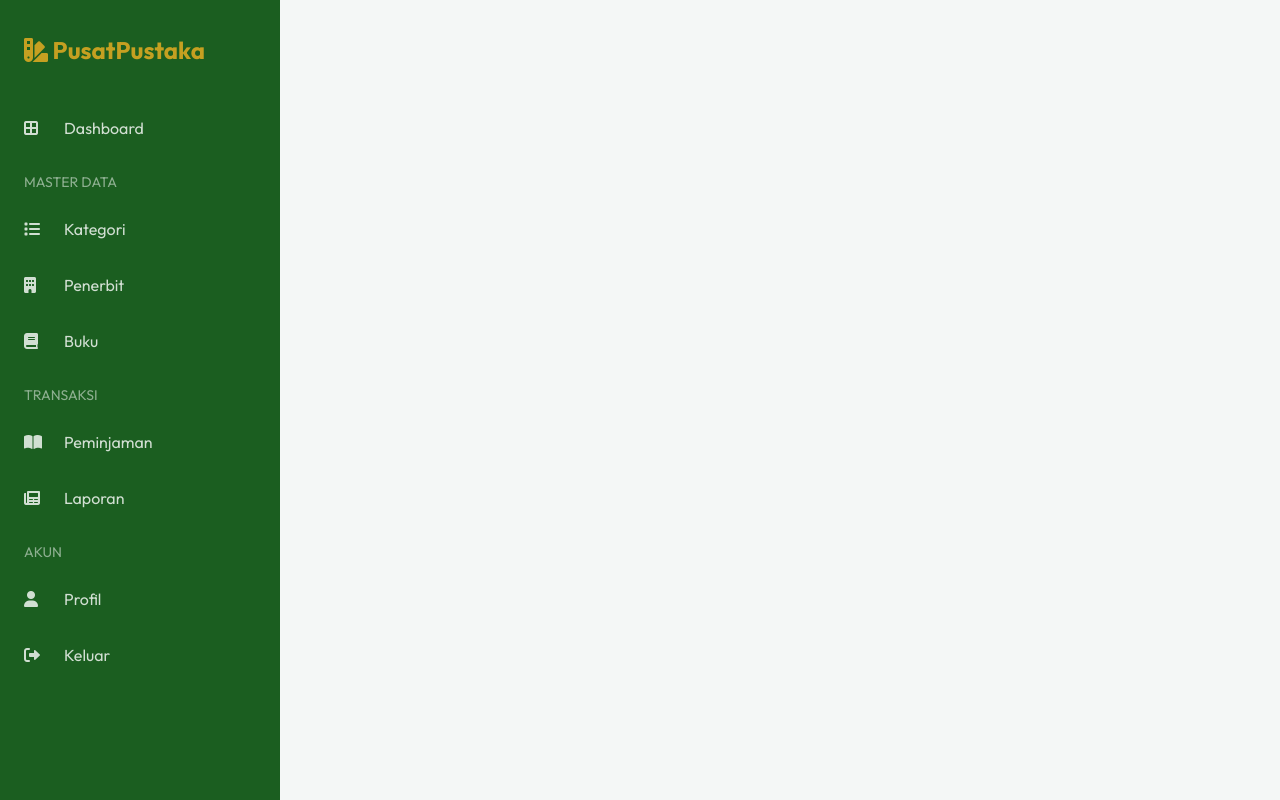
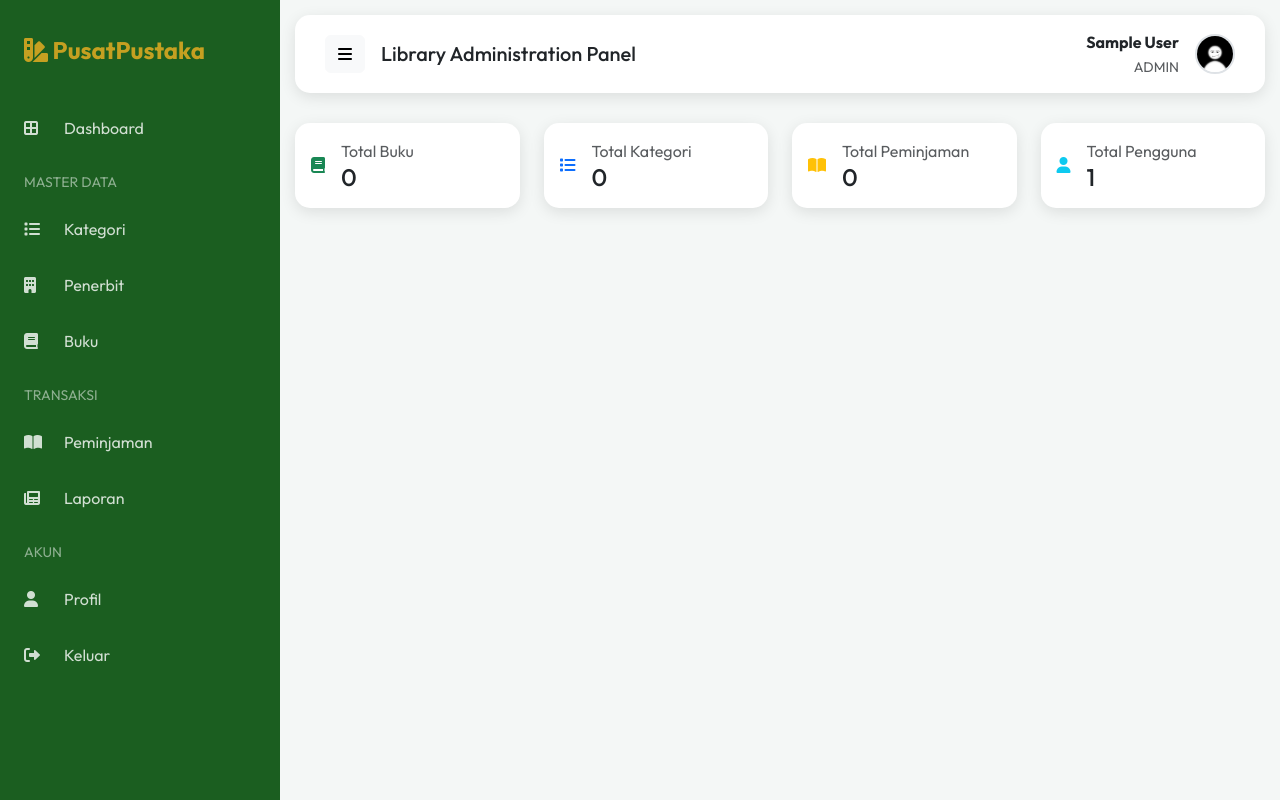
Before and after one commit to mifthrizky/phpnative_pusatpustaka, a PHP site: page /admin/dashboard.php in a window 1280 px wide. Run offline with PHP 8.4, Linux system fonts and the light colour scheme; the visitor is signed in with stand-in values (Sample User, id 1); data that the repository does not hold is empty.

Commit message:
dashboard awal

```diff
--- a/admin/dashboard.php
+++ b/admin/dashboard.php
@@ -1,183 +1,72 @@
 <?php
-session_start();
+require_once '../layouts/header.php';
 
+// Ambil data untuk statistik
+$jml_buku = mysqli_fetch_assoc(mysqli_query($koneksi, "SELECT COUNT(*) as total FROM buku"))['total'];
+$jml_kategori = mysqli_fetch_assoc(mysqli_query($koneksi, "SELECT COUNT(*) as total FROM kategori"))['total'];
+$jml_peminjaman = mysqli_fetch_assoc(mysqli_query($koneksi, "SELECT COUNT(*) as total FROM peminjaman"))['total'];
+$jml_pengguna = mysqli_fetch_assoc(mysqli_query($koneksi, "SELECT COUNT(*) as total from pengguna"))['total'];
 ?>
-<!DOCTYPE html>
-<html lang="en">
 
-<head>
-    <meta charset="UTF-8">
-    <meta name="viewport" content="width=device-width, initial-scale=1.0">
-    <title>Dashboard - PusatPustaka</title>
-    <!-- Bootstrap 5 -->
-    <link rel="stylesheet" href="../assets/css/bootstrap.min.css">
-    <!-- Google Fonts -->
-    <link href="https://fonts.googleapis.com/css2?family=Outfit:wght@100..900&display=swap" rel="stylesheet">
-    <!-- font awesome -->
-    <link rel="stylesheet" href="https://cdnjs.cloudflare.com/ajax/libs/font-awesome/6.0.0/css/all.min.css">
+<div class="row">
+    <!-- Total Buku -->
+    <div class="col-md-3 mb-4">
+        <card class=" card card-custom bg-white p-3">
+            <div class="d-flex align-items-center">
+                <div class="feature-icon text-success mb-0 me-3">
+                    <i class="fas fa-book"></i>
+                </div>
+                <div>
+                    <div class="text-muted mb-0">Total Buku</div>
+                    <div class="h4 mb-0"><?= $jml_buku ?></div>
+                </div>
+            </div>
+        </card>
+    </div>
+    <!-- Total Kategori -->
+    <div class="col-md-3 mb-4">
+        <card class=" card card-custom bg-white p-3">
+            <div class="d-flex align-items-center">
+                <div class="feature-icon text-primary mb-0 me-3">
+                    <i class="fas fa-list"></i>
+                </div>
+                <div>
+                    <div class="text-muted mb-0">Total Kategori</div>
+                    <div class="h4 mb-0"><?= $jml_kategori ?></div>
+                </div>
+            </div>
+        </card>
+    </div>
+    <!-- Total Peminjaman -->
+    <div class="col-md-3 mb-4">
+        <card class=" card card-custom bg-white p-3">
+            <div class="d-flex align-items-center">
+                <div class="feature-icon text-warning mb-0 me-3">
+                    <i class="fas fa-book-open"></i>
+                </div>
+                <div>
+                    <div class="text-muted mb-0">Total Peminjaman</div>
+                    <div class="h4 mb-0"><?= $jml_peminjaman ?></div>
+                </div>
+            </div>
+        </card>
+    </div>
+    <!-- Total Pengguna -->
+    <div class="col-md-3 mb-4">
+        <card class=" card card-custom bg-white p-3">
+            <div class="d-flex align-items-center">
+                <div class="feature-icon text-info mb-0 me-3">
+                    <i class="fas fa-user"></i>
+                </div>
+                <div>
+                    <div class="text-muted mb-0">Total Pengguna</div>
+                    <div class="h4 mb-0"><?= $jml_pengguna ?></div>
+                </div>
+            </div>
+        </card>
+    </div>
+</div>
 
-    <!-- Custom Styles -->
-    <style>
-        :root {
-            --sidebar-bg: #1b5e20;
-            --premium-gold: #c5a021;
-        }
-
-        body {
-            margin: 0;
-            padding: 0;
-            font-family: 'Outfit', sans-serif;
-            background-color: #f4f7f6;
-        }
-
-        #wrapper {
-            display: flex;
-            min-height: 100vh;
-        }
-
-        #sidebar-wrapper {
-            width: 280px;
-            background-color: var(--sidebar-bg);
-            color: white;
-            transition: all 0.3s ease;
-            position: relative;
-            z-index: 1000;
-        }
-
-        .sidebar-heading {
-            padding: 2rem 1.5rem;
-            font-size: 1.5rem;
-            font-weight: 700;
-            color: var(--premium-gold);
-            text-align: center;
-        }
-
-        .list-group-item {
-            background-color: transparent;
-            color: rgba(255, 255, 255, 0.8);
-            border: none;
-            padding: 1rem 1.5rem;
-            transition: all 0.3s;
-            display: flex;
-            align-items: center;
-            text-decoration: none;
-        }
-
-        .list-group-item i {
-            width: 25px;
-            margin-right: 15px;
-            text-decoration: none;
-        }
-
-        .list-group-item:hover,
-        .list-group-item.active {
-            background-color: rgba(255, 255, 255, 0.1);
-            color: white;
-            border-left: 5px solid var(--premium-gold);
-        }
-
-        #page-content-wrapper {
-            flex: 1;
-            padding: 15px;
-            width: 100%;
-            overflow-x: hidden;
-        }
-
-        .top-navbar {
-            background: white;
-            padding: 15px 30px;
-            border-radius: 15px;
-            margin-bottom: 30px;
-            box-shadow: 0 4px 15px rgba(0, 0, 0, 0.1);
-        }
-
-        .card-custom {
-            border: none;
-            border-radius: 15px;
-            box-shadow: 0 4px 15px rgba(0, 0, 0, 0.1);
-            transition: transform 0.3s;
-        }
-
-        .card-custom:hover {
-            transform: translateY(-5px);
-        }
-
-        .profile-img-nav {
-            width: 40px;
-            height: 40px;
-            border-radius: 50%;
-            object-fit: cover;
-        }
-
-        .logout-item:hover {
-            color: #ff4d4d !important;
-        }
-
-        @media (max-width: 769px) {
-            #sidebar-wrapper {
-                margin-left: -280px;
-                position: fixed;
-                height: 100vh;
-                box-shadow: 10px 0 15px rgba(0, 0, 0, 0.1);
-            }
-
-            #wrapper.toggled #sidebar-wrapper {
-                margin-left: 0;
-            }
-
-            #wrapper.toggled::after {
-                content: "";
-                position: fixed;
-                top: 0;
-                left: 0;
-                width: 100%;
-                height: 100%;
-                background: rgba(0, 0, 0, 0.5);
-                z-index: 999;
-            }
-        }
-    </style>
-</head>
-
-<body>
-
-    <div id="wrapper" class="d-flex">
-        <!-- Sidebar -->
-        <div id="sidebar-wrapper">
-            <div class="sidebar-heading d-flex justify-content-between align-items-center">
-                <span>
-                    <i class="fa-solid fa-swatchbook"></i>
-                    PusatPustaka
-                </span>
-                <button class="btn btn-link text-white d-md-none" id="sidebar-close">
-                    <i class="fas fa-times"></i>
-                </button>
-            </div>
-
-            <div class="list-group list-group-flush">
-                <a href="dashboard.php" class="list-group-item list-group-item-action"><i class="fa-solid fa-border-all"></i>Dashboard</a>
-
-                <div class="mt-3 px-4 mb-2 small text-uppercase opacity-50">Master Data</div>
-                <a href="dashboard.php" class="list-group-item list-group-item-action"><i class="fa-solid fa-list"></i>Kategori</a>
-                <a href="dashboard.php" class="list-group-item list-group-item-action"><i class="fa-solid fa-building"></i>Penerbit</a>
-                <a href="dashboard.php" class="list-group-item list-group-item-action"><i class="fa-solid fa-book"></i>Buku</a>
-
-                <div class="mt-3 px-4 mb-2 small text-uppercase opacity-50">Transaksi</div>
-                <a href="dashboard.php" class="list-group-item list-group-item-action"><i class="fa-solid fa-book-open"></i>Peminjaman</a>
-                <a href="dashboard.php" class="list-group-item list-group-item-action"><i class="fa-solid fa-newspaper"></i>Laporan</a>
-
-                <div class="mt-3 px-4 mb-2 small text-uppercase opacity-50">Akun</div>
-                <a href="dashboard.php" class="list-group-item list-group-item-action"><i class="fa-solid fa-user"></i>Profil</a>
-                <a href="../logout.php" class="list-group-item list-group-item-action logout-item"><i class="fa-solid fa-sign-out-alt"></i>Keluar</a>
-
-
-            </div>
-        </div>
-
-    </div>
-
-    <!-- Bootstrap JS -->
-    <script src="assets/js/bootstrap.bundle.min.js"></script>
-</body>
-
-</html>
+<?php
+require_once '../layouts/footer.php';
+?>
--- /dev/null
+++ b/layouts/footer.php
@@ -0,0 +1,9 @@
+ </div>
+ </div>
+ </div>
+
+ <!-- Bootstrap JS -->
+ <script src="assets/js/bootstrap.bundle.min.js"></script>
+ </body>
+
+ </html>
--- /dev/null
+++ b/layouts/header.php
@@ -0,0 +1,209 @@
+<?php
+session_start();
+require_once '../config/db.php';
+
+// Cek autentikasi
+if (!isset($_SESSION['id_pengguna'])) {
+    header("Location: ../login.php");
+    exit();
+}
+?>
+
+<!DOCTYPE html>
+<html lang="en">
+
+<head>
+    <meta charset="UTF-8">
+    <meta name="viewport" content="width=device-width, initial-scale=1.0">
+    <title>Dashboard - PusatPustaka</title>
+    <!-- Bootstrap 5 -->
+    <link rel="stylesheet" href="../assets/css/bootstrap.min.css">
+    <!-- Google Fonts -->
+    <link href="https://fonts.googleapis.com/css2?family=Outfit:wght@100..900&display=swap" rel="stylesheet">
+    <!-- font awesome -->
+    <link rel="stylesheet" href="https://cdnjs.cloudflare.com/ajax/libs/font-awesome/6.0.0/css/all.min.css">
+
+    <!-- Custom Styles -->
+    <style>
+        :root {
+            --sidebar-bg: #1b5e20;
+            --premium-gold: #c5a021;
+        }
+
+        body {
+            margin: 0;
+            padding: 0;
+            font-family: 'Outfit', sans-serif;
+            background-color: #f4f7f6;
+        }
+
+        #wrapper {
+            display: flex;
+            min-height: 100vh;
+        }
+
+        #sidebar-wrapper {
+            width: 280px;
+            background-color: var(--sidebar-bg);
+            color: white;
+            transition: all 0.3s ease;
+            position: relative;
+            z-index: 1000;
+        }
+
+        .sidebar-heading {
+            padding: 2rem 1.5rem;
+            font-size: 1.5rem;
+            font-weight: 700;
+            color: var(--premium-gold);
+            text-align: center;
+        }
+
+        .list-group-item {
+            background-color: transparent;
+            color: rgba(255, 255, 255, 0.8);
+            border: none;
+            padding: 1rem 1.5rem;
+            transition: all 0.3s;
+            display: flex;
+            align-items: center;
+            text-decoration: none;
+        }
+
+        .list-group-item i {
+            width: 25px;
+            margin-right: 15px;
+            text-decoration: none;
+        }
+
+        .list-group-item:hover,
+        .list-group-item.active {
+            background-color: rgba(255, 255, 255, 0.1);
+            color: white;
+            border-left: 5px solid var(--premium-gold);
+        }
+
+        #page-content-wrapper {
+            flex: 1;
+            padding: 15px;
+            width: 100%;
+            overflow-x: hidden;
+        }
+
+        .top-navbar {
+            background: white;
+            padding: 15px 30px;
+            border-radius: 15px;
+            margin-bottom: 30px;
+            box-shadow: 0 4px 15px rgba(0, 0, 0, 0.1);
+        }
+
+        .card-custom {
+            border: none;
+            border-radius: 15px;
+            box-shadow: 0 4px 15px rgba(0, 0, 0, 0.1);
+            transition: transform 0.3s;
+        }
+
+        .card-custom:hover {
+            transform: translateY(-5px);
+        }
+
+        .profile-img-nav {
+            width: 40px;
+            height: 40px;
+            border-radius: 50%;
+            object-fit: cover;
+        }
+
+        .logout-item:hover {
+            color: #ff4d4d !important;
+        }
+
+        @media (max-width: 769px) {
+            #sidebar-wrapper {
+                margin-left: -280px;
+                position: fixed;
+                height: 100vh;
+                box-shadow: 10px 0 15px rgba(0, 0, 0, 0.1);
+            }
+
+            #wrapper.toggled #sidebar-wrapper {
+                margin-left: 0;
+            }
+
+            #wrapper.toggled::after {
+                content: "";
+                position: fixed;
+                top: 0;
+                left: 0;
+                width: 100%;
+                height: 100%;
+                background: rgba(0, 0, 0, 0.5);
+                z-index: 999;
+            }
+        }
+    </style>
+</head>
+
+<body>
+
+    <div id="wrapper" class="d-flex">
+        <!-- Sidebar -->
+        <div id="sidebar-wrapper">
+            <div class="sidebar-heading d-flex justify-content-between align-items-center">
+                <span>
+                    <i class="fa-solid fa-swatchbook"></i>
+                    PusatPustaka
+                </span>
+                <button class="btn btn-link text-white d-md-none" id="sidebar-close">
+                    <i class="fas fa-times"></i>
+                </button>
+            </div>
+
+            <div class="list-group list-group-flush">
+                <a href="dashboard.php" class="list-group-item list-group-item-action"><i class="fa-solid fa-border-all"></i>Dashboard</a>
+
+                <div class="mt-3 px-4 mb-2 small text-uppercase opacity-50">Master Data</div>
+                <a href="dashboard.php" class="list-group-item list-group-item-action"><i class="fa-solid fa-list"></i>Kategori</a>
+                <a href="dashboard.php" class="list-group-item list-group-item-action"><i class="fa-solid fa-building"></i>Penerbit</a>
+                <a href="dashboard.php" class="list-group-item list-group-item-action"><i class="fa-solid fa-book"></i>Buku</a>
+
+                <?php if ($_SESSION['role'] === 'admin') : ?>
+                    <div class="mt-3 px-4 mb-2 small text-uppercase opacity-50">Transaksi</div>
+                    <a href="dashboard.php" class="list-group-item list-group-item-action"><i class="fa-solid fa-book-open"></i>Peminjaman</a>
+                    <a href="dashboard.php" class="list-group-item list-group-item-action"><i class="fa-solid fa-newspaper"></i>Laporan</a>
+                <?php endif; ?>
+
+                <div class="mt-3 px-4 mb-2 small text-uppercase opacity-50">Akun</div>
+                <a href="dashboard.php" class="list-group-item list-group-item-action"><i class="fa-solid fa-user"></i>Profil</a>
+                <a href="../logout.php" class="list-group-item list-group-item-action logout-item"><i class="fa-solid fa-sign-out-alt"></i>Keluar</a>
+            </div>
+        </div>
+
+        <!-- Content -->
+        <div id="page-content-wrapper">
+            <div class="top-navbar d-flex justify-content-between align-items-center">
+                <div class="d-flex align-items-center">
+                    <button class="btn btn-light me-3">
+                        <i class="fas fa-bars"></i>
+                    </button>
+                    <h5 class="mb-0 d-none d-md-block align-items-center">Library Administration Panel</h5>
+                </div>
+
+                <div class="d-flex align-items-center">
+                    <div class="text-end me-3 d-none d-md-block">
+                        <div class="fw-bold">
+                            <?= $_SESSION['nama_lengkap'] ?>
+                        </div>
+                        <small class="text-muted text-uppercase">
+                            <?= $_SESSION['role'] ?>
+                        </small>
+                    </div>
+                    <!-- Profile Image -->
+                    <img src="../uploads/profile/default1.jpg" alt="Profile Image" class="profile-img-nav border border-2 border-gray">
+                </div>
+            </div>
+
+            <div class="container-fluid p-0">
+                <!-- Content Page -->
```
Also changed, not shown: seeder.php (deleted, +0 -63 lines), uploads/profile/default1.jpg (added).
